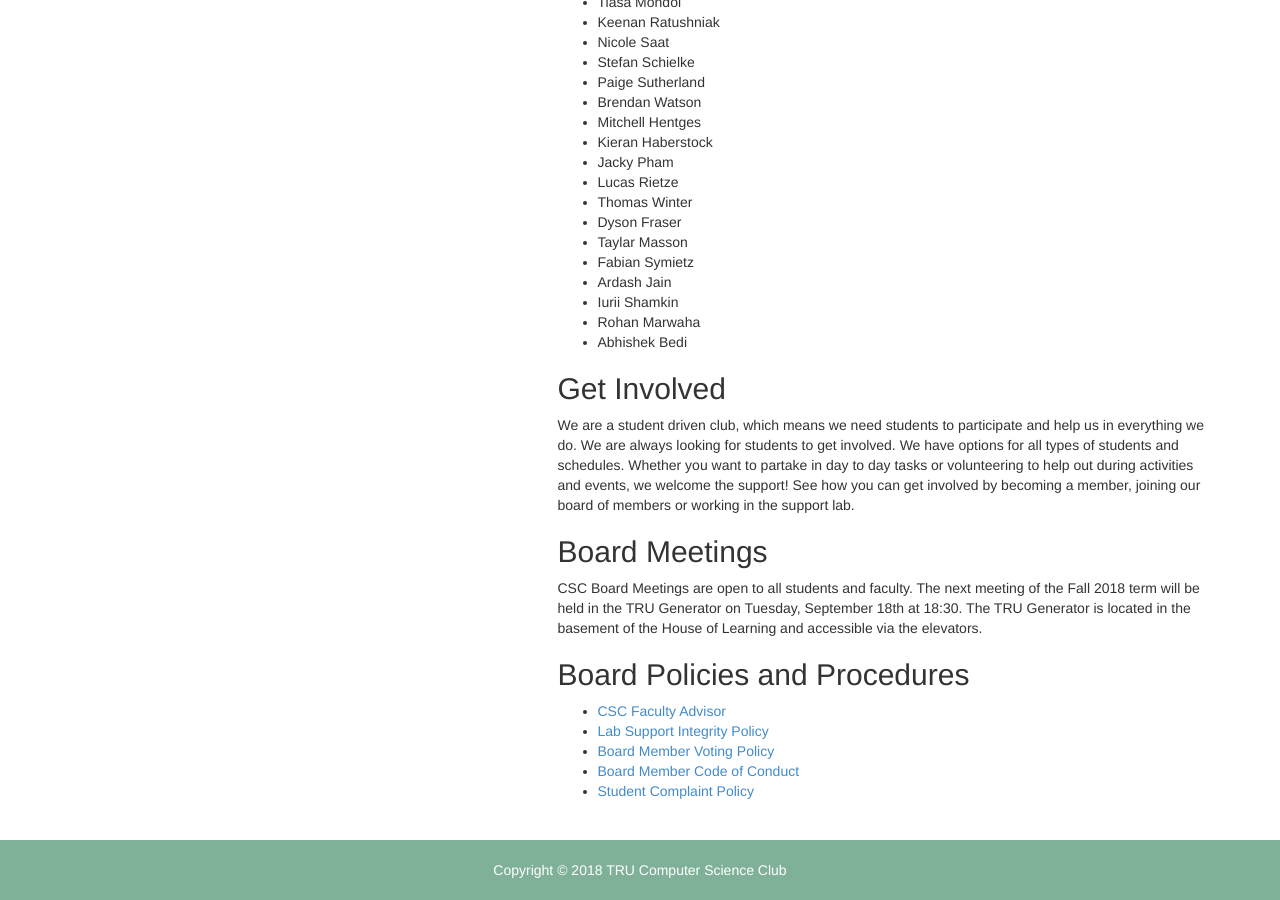
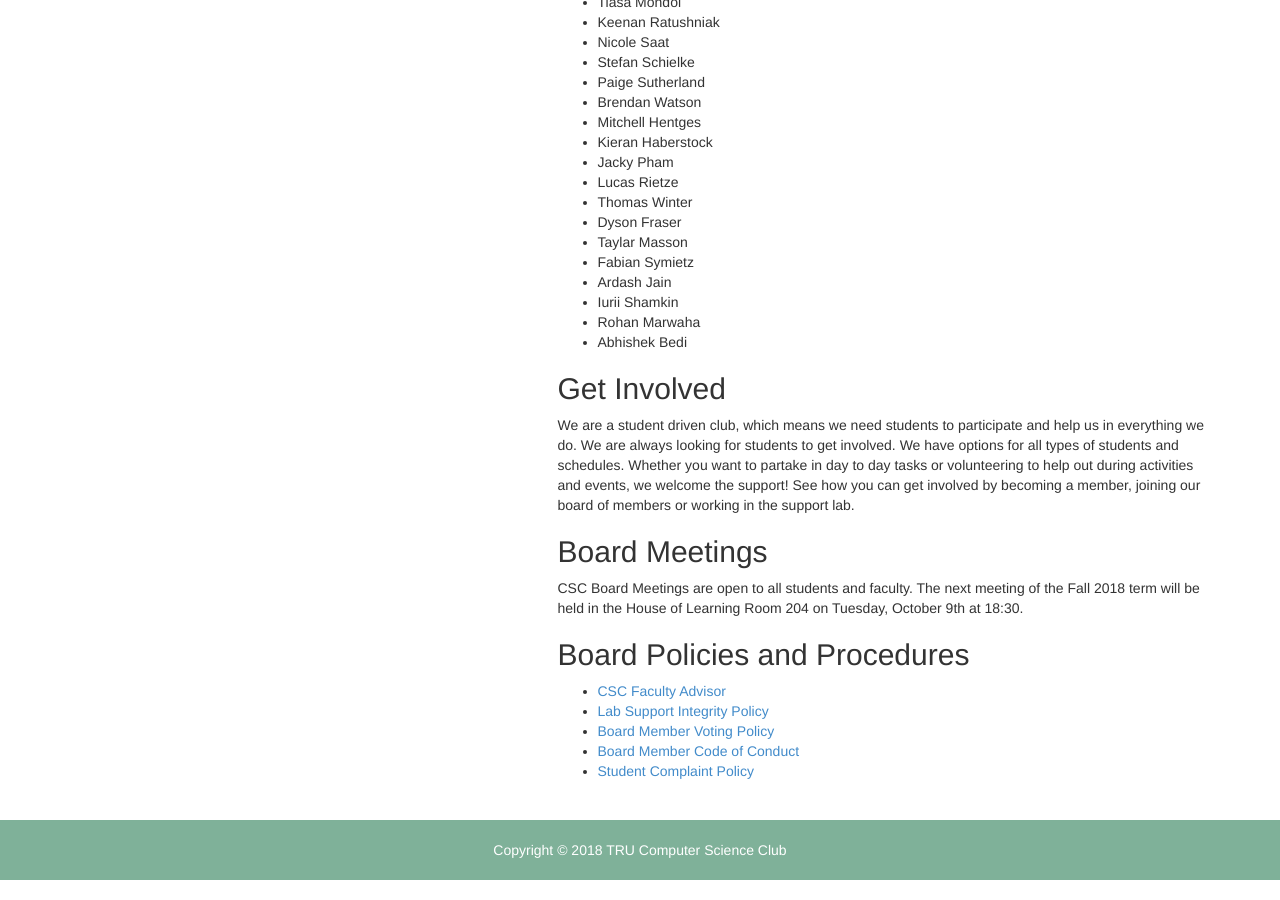
Before and after one commit to trucsclub/trucsclub.github.io, a Jekyll site: the page built from about.html, in a window 1280 px wide and 900 px high, scrolled down 965 px. Built offline with Jekyll 4.4.1, drawn with Linux system fonts in a browser that asks for light colours; nearby versions of some CDN libraries; comment, search, counter and statistics services are not loaded.

Commit message:
chore(about.html) update for today's meeting

```diff
--- a/about.html
+++ b/about.html
@@ -73,7 +73,7 @@ active: about
                 working in the support lab.</p>
 
             <h2>Board Meetings</h2>
-            <p>CSC Board Meetings are open to all students and faculty. The next meeting of the Fall 2018 term will be held in the TRU Generator on Tuesday, September 18th at 18:30. The TRU Generator is located in the basement of the House of Learning and accessible via the elevators.</p>
+            <p>CSC Board Meetings are open to all students and faculty. The next meeting of the Fall 2018 term will be held in the House of Learning Room 204 on Tuesday, October 9th at 18:30.</p>
 
             <h2>Board Policies and Procedures</h2>
             <ul>
```
